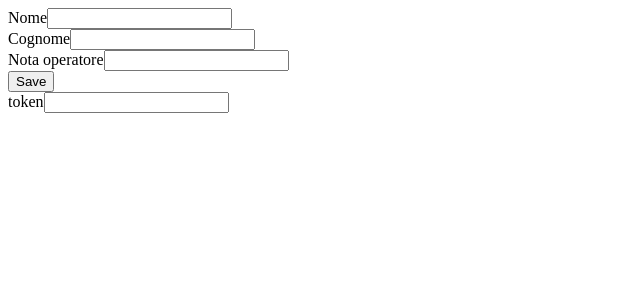
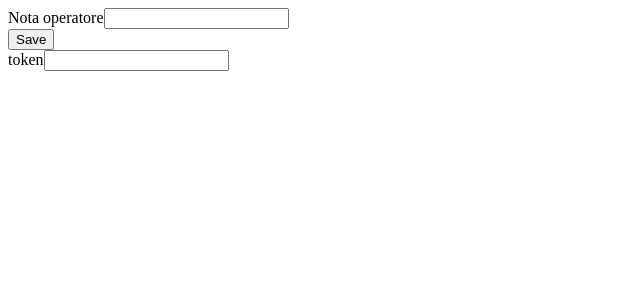
Before and after one commit to Lepo00/ContactForm-Simfony, a Symfony app: template templates/edit-contatto.html.twig in a window 1280 px wide. Shown: the top 300 px of the page, without its empty margins (0-640 px from the left). Run offline with Twig, Linux system fonts and the light colour scheme; the template is opened without the code that fills it, so the values that code supplies are empty; form fields are guessed from the names that the template uses; some libraries are stand-ins or nearby versions.

Commit message:
editContatto non cancella gli altri attributi

```diff
--- a/src/Controller/ContattoController.php
+++ b/src/Controller/ContattoController.php
@@ -3,6 +3,7 @@ namespace App\Controller;
 
 use App\Entity\Contatto;
 use App\Form\ContattoForm;
+use App\Form\Edit;
 
 use Symfony\Component\HttpFoundation\Response;
 use Symfony\Component\HttpFoundation\Request;
@@ -56,7 +57,7 @@ class ContattoController extends AbstractController{
 
         $entity=isset($storico_richieste[$id]) ? $storico_richieste[$id]: new Contatto() ;
 
-        $form = $this->createForm(ContattoForm::class, $entity);
+        $form = $this->createForm(Edit::class, $entity);
         $form->handleRequest($request);
 
         if($form->isSubmitted() && $form->isValid()){
--- a/src/Form/Edit.php
+++ b/src/Form/Edit.php
@@ -12,7 +12,7 @@
     use Symfony\Component\Form\FormBuilderInterface;
 
 
-    class ContattoForm extends AbstractType {
+    class Edit extends AbstractType {
 
         public function buildForm(FormBuilderInterface $builder, array $options){
         $builder
--- a/templates/edit-contatto.html.twig
+++ b/templates/edit-contatto.html.twig
@@ -12,12 +12,6 @@
         {{ form_errors(form) }}
     </div>
     <div class="row">
-        <div class="col">
-            {{ form_row(form.nome) }}
-        </div>
-        <div class="col" id="some-custom-id">
-            {{ form_row(form.cognome ) }}
-        </div>
         <div>
             {{form_row(form.notaOperatore)}}
         </div>
```
